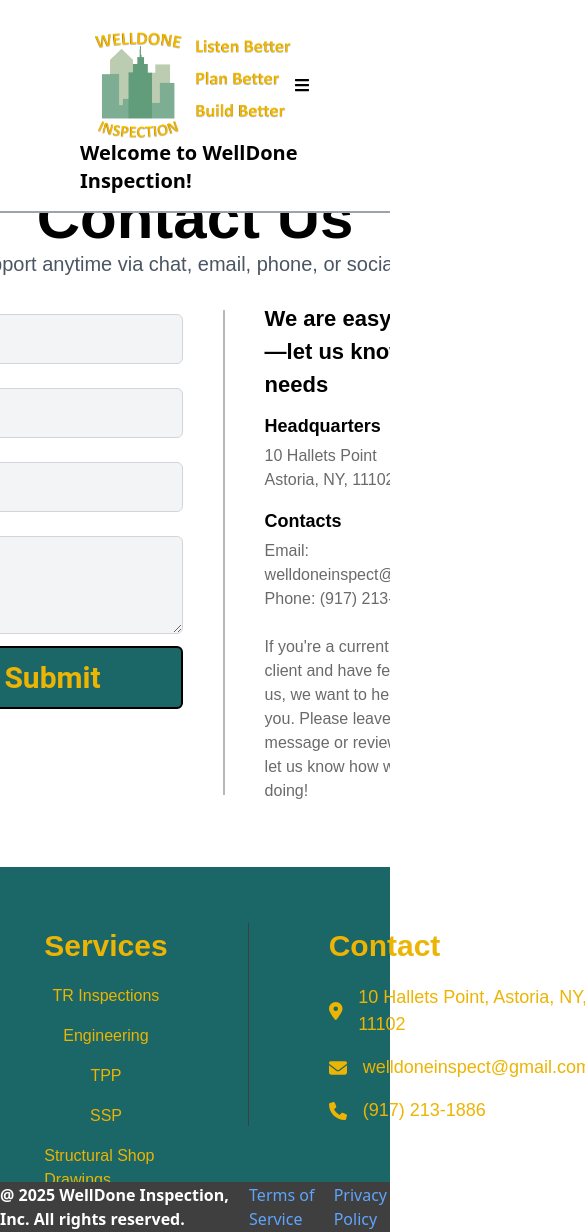
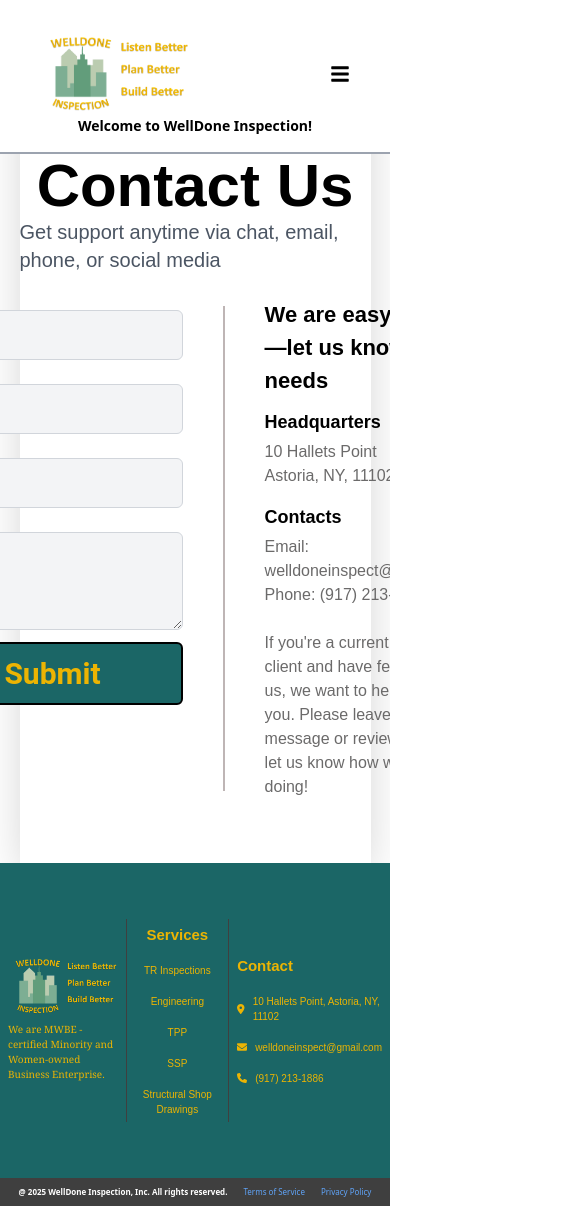
Before and after one commit to Mallow-Lin/mallow-lin.github.io, a React (Create React App) app: page /Contact in a window 390 px wide. Shown: the whole page, 585 px wide, since content can reach past the window. After the commit the page ends 1206 px from the top, so only its background shows below. Built offline with nearby package versions, Linux system fonts and the light colour scheme.

Commit message:
modified partial of mobile version

```diff
--- a/src/App.js
+++ b/src/App.js
@@ -20,13 +20,6 @@
         setNavbarHeight(value)
     }
 
-    const checkScreenSize = () => {
-        if (window.innerWidth >= 768) {
-            return true;
-        }
-    }
-
-
     return (
         <Router>
             <Navbar
@@ -34,15 +27,14 @@
                 activeTabIndex={activeTabIndex}
                 setActiveTabIndex={setActiveTabIndex}
             />
+
             <div className="flex justify-center overflow-x-hidden">
-                <div className="md:w-[90%] shadow-2xl">
+                <div className="w-[90%] shadow-2xl">
                     <Routes>
                         <Route path="/" element={<Home setActiveTabIndex={setActiveTabIndex} />} />
                         <Route path="/About" element={<About
                             topPadding={navbarHeight}
-                            setActiveTabIndex={setActiveTabIndex}
-                        />}
-                        />
+                            setActiveTabIndex={setActiveTabIndex} />} />
                         <Route path="/Services" element={<Service topPadding={navbarHeight} />} />
                         <Route path="/Projects" element={<Projects topPadding={navbarHeight} />} />
                         <Route path="/Contact" element={<Contact topPadding={navbarHeight} />} />
--- a/src/components/Footer.js
+++ b/src/components/Footer.js
@@ -12,14 +12,14 @@
 
     return (
         <div className='flex flex-col justify-center bg-[#1b6666]'>
-            <div className='flex justify-center h-[315px] py-14'>
-                <div className='flex flex-col w-[320px] space-y-2'>
+            <div className='flex justify-center items-center h-[315px] py-14'>
+                <div className='flex flex-col w-[320px] space-y-2 mx-2 md:mx-10 lg:mx-20'>
                     <img src={mottoLogo} alt='logo' className='w-[200px]' />
-                    <p className='text-[#ecb403] font-serif'>We are MWBE - certified Minority and Women-owned Business Enterprise.</p>
+                    <p className='text-[#ecb403] font-serif  text-[10px] md:text-[15px] lg:text-[18px]'>We are MWBE - certified Minority and Women-owned Business Enterprise.</p>
                 </div>
-                <div className='border-[#3f3f3f] border-l-[1px] border-solid h-full mx-20'></div>
-                <div className='flex flex-col w-[250px] items-center space-y-4 text-[#ecb403]'>
-                    <p className='text-[30px] font-bold font-oswald'>Services</p>
+                <div className='border-[#3f3f3f] border-l-[1px] border-solid h-full'></div>
+                <div className='flex flex-col w-[250px] justify-center items-center space-y-4 text-[#ecb403] mx-2 md:mx-10 lg:mx-20'>
+                    <p className='text-[15px] md:text-[20px] lg:text-[30px] font-bold font-oswald'>Services</p>
                     {/* {
                         services.map((service, index) => {
                             return (
@@ -37,30 +37,30 @@
                             )
                         })
                     } */}
-                      <p className='font-merriweather'>TR Inspections</p>
-                      <p className='font-merriweather'>Engineering</p>
-                      <p className='font-merriweather'>TPP</p>
-                      <p className='font-merriweather'>SSP</p>
-                      <p className='font-merriweather'>Structural Shop Drawings</p>
+                      <p className='font-merriweather text-[10px] md:text-[15px] lg:text-[18px]'>TR Inspections</p>
+                      <p className='font-merriweather text-[10px] md:text-[15px] lg:text-[18px]'>Engineering</p>
+                      <p className='font-merriweather text-[10px] md:text-[15px] lg:text-[18px]'>TPP</p>
+                      <p className='font-merriweather text-[10px] md:text-[15px] lg:text-[18px]'>SSP</p>
+                      <p className='font-merriweather text-[10px] md:text-[15px] lg:text-[18px] text-center'>Structural Shop Drawings</p>
                 </div>
-                <div className='border-[#3f3f3f] border-l-[1px] border-solid h-full mx-20'></div>
-                <div className='flex flex-col items-start space-y-4 text-[#ecb403]'>
-                    <p className='text-[30px] font-bold font-oswald'>Contact</p>
-                    <div className='flex space-x-4 items-center text-[18px]'>
+                <div className='border-[#3f3f3f] border-l-[1px] border-solid h-full'></div>
+                <div className='flex flex-col items-start space-y-4 text-[#ecb403] mx-2 md:mx-10 lg:mx-20'>
+                    <p className='text-[15px] md:text-[20px] lg:text-[30px]  font-bold font-oswald'>Contact</p>
+                    <div className='flex space-x-2 sm:space-x-4 items-center text-[10px] md:text-[15px] lg:text-[18px]'>
                         <FontAwesomeIcon icon={faMapMarkerAlt} />
-                        <p className='font-merriweather'>10 Hallets Point, Astoria, NY, 11102</p>
+                        <p className='font-merriweather text-[10px] md:text-[15px] lg:text-[18px]'>10 Hallets Point, Astoria, NY, 11102</p>
                     </div>
-                    <div className='flex space-x-4 items-center text-[18px]'>
+                    <div className='flex space-x-2 sm:space-x-4 items-center text-[10px] md:text-[15px] lg:text-[18px]'>
                         <FontAwesomeIcon icon={faEnvelope} />
-                        <p className='text-[18px] font-merriweather'>welldoneinspect@gmail.com</p>
+                        <p className='text-[10px] md:text-[15px] lg:text-[18px] font-merriweather'>welldoneinspect@gmail.com</p>
                     </div>
-                    <div className='flex space-x-4 items-center text-[18px]'>
+                    <div className='flex space-x-2 sm:space-x-4 items-center text-[10px] md:text-[15px] lg:text-[18px]'>
                         <FontAwesomeIcon icon={faPhone} />
-                        <p className='text-[18px] font-merriweather'>(917) 213-1886</p>
+                        <p className='text-[10px] md:text-[15px] lg:text-[18px] font-merriweather'>(917) 213-1886</p>
                     </div>
                 </div>
             </div>
-            <div className='flex justify-center items-center h-[50px] bg-[#3f3f3f] space-x-4'>
+            <div className='flex justify-center items-center bg-[#3f3f3f] space-x-4 text-[8px] md:text-[12px] lg:text-[15px] py-2'>
                 <p className='text-white font-semibold'>@ 2025 WellDone Inspection, Inc. All rights reserved.</p>
                 <p className='font-medium text-blue-400'>Terms of Service</p>
                 <p className='font-medium text-blue-400'> Privacy Policy</p>
--- a/src/components/Navbar.js
+++ b/src/components/Navbar.js
@@ -12,7 +12,7 @@
     const {
         setNavbarHeight,
         activeTabIndex,
-        setActiveTabIndex
+        setActiveTabIndex,
     } = props
 
     const navbarRef = useRef(null)
@@ -77,13 +77,14 @@
     }
 
     return (
-        <nav ref={navbarRef} className={`z-20 fixed w-full py-4 px-20 border-b-2 border-b-gray-400 ${navbarStyle} transition-all duration-500`}>
+        <nav ref={navbarRef} className={`z-20 fixed w-full py-4 md:px-20 px-10 border-b-2 border-b-gray-400 ${navbarStyle} transition-all duration-500`}>
             <div className='flex justify-between items-center'>
                 <div
                     className={`${collapsed ? "scale-[0.8]" : "scale-100"} duration-500 cursor-pointer`}
                     onClick={handleLogoClick}
                 >
-                    <img src={mottoLogo} alt='logo' className='w-[300px]' />
+                    <img src={mottoLogo} alt='logo' className="md:w-[300px] w-[150px] right-0"/>
+
                 </div>
                 {/* Desktop menu */}
                 <div className={`hidden md:flex flex w-[550px] items-center h-12  font-semibold duration-500 ${collapsed ? "text-lg" : "text-xl"} relative`}>
@@ -113,16 +114,16 @@
 
                 {/* Hamburger */}
                 <div onClick={handleClick} className='md:hidden z-10 py-8 cursor-pointer'>
-                    {!nav ? <FaBars /> : <FaTimes />}
+                    {!nav ? <FaBars className='size-[20px]' /> : <FaTimes />}
                 </div>
 
 
                 {/* Mobile menu */}
-                <ul className={!nav ? 'hidden' : 'md:hidden absolute top-10 right-10 w-60 h-70 bg-[#1b6666] flex flex-col justify-center items-center rounded-3xl'}>
+                <ul className={!nav ? 'hidden' : 'md:hidden absolute top-12 right-5 w-40 h-70 bg-[#1b6666] flex flex-col justify-center items-center rounded-3xl'}>
                     {
                         tabs.map((tab, index) => {
                             const isActive = activeTabIndex === index
-                            return <li key={index} className="my-6 text-2xl cursor-pointer">
+                            return <li key={index} className="my-2 text-md text-white cursor-pointer">
                                 <Link onClick={handleClick} to={`/${tab}`} spy={true} smooth={true} offset={tab.offset} duration={500}> {tab} </Link>
                                 </li>
                         })
@@ -130,7 +131,7 @@
                 </ul>
             </div>
             {
-                activeTabIndex === null && <div className={`flex justify-center font-bold text-xl overflow-hidden transition-all ${collapsed ? 'max-h-0 opacity-0' : 'max-h-20 opacity-100'} duration-300`}>
+                activeTabIndex === null && <div className={`flex justify-center font-bold md:text-xl text-sm overflow-hidden transition-all ${collapsed ? 'max-h-0 opacity-0' : 'max-h-20 opacity-100'} duration-300`}>
                     Welcome to WellDone Inspection!
                 </div>
             }
--- a/src/pages/about/About.js
+++ b/src/pages/about/About.js
@@ -18,16 +18,16 @@
             <div ref={blockRef}
                 className={`flex flex-col items-center w-screen`} >
                 <SlideInWrapper isInView={blockInView} direction="top">
-                    <p className={`text-[60px] font-semibold font-aleo`}>About Us</p>
+                    <p className={`text-[20px] md:text-[40px] lg:text-[60px] font-semibold font-aleo mt-2 md:mt-12 lg:mt-20`}>About Us</p>
                 </SlideInWrapper>
-                <div className='flex flex-col w-2/3 rounded-3xl py-10 items-center bg-gray-200'>
-                    <div className='flex space-x-4 items-center px-4'>
+                <div className='flex flex-col w-5/6 md:w-2/3 rounded-3xl py-10 items-center bg-gray-200'>
+                    <div className='lg:flex sm:space-x-4 items-center sm:px-4'>
                         <SlideInWrapper className="flex flex-col relative items-center group" isInView={blockInView} direction="left">
-                            <img src={Logo} className='object-contain group-hover:scale-75 group-hover:-mt-10 duration-500'></img>
-                            <p className='opacity-0 group-hover:opacity-100 group-hover:-mt-10 duration-500'>Text placeholder describing image</p>
+                            <img src={Logo} className='object-contain group-hover:scale-75 group-hover:-mt-10 duration-500 w-[100px] sm:w-[200px] lg:w-full'></img>
+                            {/* <p className='opacity-0 group-hover:opacity-100 group-hover:-mt-10 duration-500'>Text placeholder describing image</p> */}
                         </SlideInWrapper>
                         <SlideInWrapper isInView={blockInView} direction="right">
-                            <div className="flex flex-col p-4 space-y-2 text-xl font-aleo">
+                            <div className="flex flex-col p-4 space-y-2 text-[15px] md:text-md lg:text-xl font-aleo">
                                 <p className="mt-3 mb-3">WellDone Inspection, Inc. is a New York City–based DOB-registered Special Inspection Agency dedicated to delivering accurate, code-compliant, and timely special inspections for construction projects of all scales. As a small business, we pride ourselves on offering the attention to detail, responsiveness, and accountability that larger firms often can't match.</p>
                                 <p className="mt-3 mb-3">Founded by a licensed professional engineer with over 10 years of experience in structural engineering and construction oversight, our mission is simple:
                                     Support builders, owners, and developers in building safe, durable, and code-compliant structures.</p>
@@ -50,7 +50,7 @@
                                 window.scrollTo(0, 0)
                             }}
                             to={`/contact`}
-                            className="flex justify-center items-center group space-x-4 w-1/2 hover:w-3/5 hover:text-[#ecb403] border-[3px] px-6 py-3 mt-6 font-semibold rounded-xl border-white hover:border-[#ecb403] hover:bg-[#1b6666] duration-500">
+                            className="flex justify-center items-center group space-x-4 w-4/5 lg:w-1/2 hover:w-3/5 hover:text-[#ecb403] text-[15px] md:text-md lg:text-xl border-[3px] px-6 py-3 mt-6 font-semibold rounded-xl border-white hover:border-[#ecb403] hover:bg-[#1b6666] duration-500">
                             <p className='-mr-6 group-hover:mr-0 duration-500'>We are easy to find. Let us know your needs.</p>
                             <FontAwesomeIcon icon={faComments} className='opacity-0 group-hover:flex group-hover:opacity-100 duration-500' />
                         </Link>
--- a/src/pages/home/About.js
+++ b/src/pages/home/About.js
@@ -4,18 +4,31 @@
 
 const About = () => {
     return (
-        <div className='flex space-x-8 py-20 px-40'>
+        <div className='flex flex-col md:space-x-8 px-10 lg:px-40'>
+            <div className='flex flex-row'>
                 <div className='flex flex-col justify-between flex-grow'>
                     <div className='flex items-center'>
-                    <p className='text-[35px] font-bold'>About Us</p>
+                        <p className='md:text-[35px] font-bold text-[20px]'>About Us</p>
                         <hr className='border-1 border-black flex-grow mx-4'></hr>
                     </div>
-                <h2 className='font-serif text-[20px] mb-6'>
+                    <h2 className='font-serif md:text-[20px] text-[15px]'>
                         <p className="mt-3 mb-3">WellDone Inspection, Inc. is a New York City–based DOB-registered Special Inspection Agency dedicated to delivering accurate, code-compliant, and timely special inspections for construction projects of all scales. As a small business, we pride ourselves on offering the attention to detail, responsiveness, and accountability that larger firms often can't match.</p>
                         <p className="mt-3 mb-3">Founded by a licensed professional engineer with over 10 years of experience in structural engineering and construction oversight, our mission is simple:
     Support builders, owners, and developers in building safe, durable, and code-compliant structures.</p>
+                    </h2>
 
-                    <p className="mt-10 mb-3">What We Do</p>
+                </div>
+                <div className='group relative sm:left-5 lg:left-20 flex-none size-[100px] md:size-[200px] lg:size-[250px]'>
+                    <img src={logo_no_motto} alt='logo' className='absolute w-full h-full object-fill border-2 rounded-3xl bg-white ml-[-5px] mt-[-5px] group-hover:translate-x-[-10px] group-hover:translate-y-[-10px] duration-500 z-10' />
+                    <div className='bg-white border-4 w-full h-full rounded-3xl flex items-end justify-center p-1
+                    ml-[20px] mt-[35px] md:ml-[0px] md:mt-[0px]  md:group-hover:translate-x-[10px] md:group-hover:translate-y-[30px] duration-500'>
+                        <p className='font-bold text-[10px] md:text-sm lg:text-lg'>James Jiang, P.E., Director</p>
+                    </div>
+                </div>
+            </div>
+            <div>
+                <p className="mb-3 font-bold text-[20px]">What We Do</p>
+                <div className='font-serif text-[15px] md:text-[20px]'>
                     <p>We provide third-party Special Inspections as required by the NYC Building Code (Chapter 17), including but not limited to:</p>
                     <li>Structural Steel & Welding Inspections</li>
                     <li>Concrete Placement & Rebar</li>
@@ -24,16 +37,9 @@
                     <li>EIFS & Fireproofing</li>
                     <li>Energy Code Compliance Inspections</li>
                     <li>Excavation and Underpinning Oversight</li>
-                </h2>
-                <hr className='border-1 border-black mr-3'></hr>
-            </div>
-            <div className='group relative flex-none size-[300px]'>
-                <img src={logo_no_motto} alt='logo' className='absolute w-full h-full object-fill border-2 rounded-3xl bg-white ml-[-5px] mt-[-5px] group-hover:translate-x-[-10px] group-hover:translate-y-[-10px] duration-500 z-10' />
-                <div className='bg-white border-4 w-full h-full rounded-3xl flex items-end justify-center p-1
-                ml-[5px] mt-[5px] group-hover:translate-x-[10px] group-hover:translate-y-[20px] duration-500'>
-                    <p className='font-bold'>James Jiang, P.E., Director</p>
                 </div>
             </div>
+            <hr className='border-1 border-black mt-6 mr-3'></hr>
         </div>
     )
 }
--- a/src/pages/home/Home.js
+++ b/src/pages/home/Home.js
@@ -14,21 +14,16 @@
         setActiveTabIndex
     } = props
 
-    const checkScreenSize = () => {
-        if (window.innerWidth < 768) {
-            return true;
-    }
-}
+    return (
+        <div>
+            <div className='flex justify-center items-cente'>
+                <img src={headerImage} className='lg:h-[600px] my-20 md:my-0 mb-5'/>
+            </div>
 
-    return (
-        <div className = {`${checkScreenSize ? "w-full" : ""}`}>
-            <div>
-                <img src={headerImage} className='mx-auto w-30'/>
-            </div>
             <About />
             <Qualifications />
             <Services setActiveTabIndex={setActiveTabIndex} />
-            <div className='w-full justify-center flex'>
+            {/* <div className='w-full justify-center flex'>
                 <Link
                     onClick={() => {
                         setActiveTabIndex(2)
@@ -39,7 +34,7 @@
                     <p className='-mr-6 group-hover:mr-0 duration-500'>Check out our latest projects.</p>
                     <FontAwesomeIcon icon={faScrewdriverWrench} className='opacity-0 group-hover:flex group-hover:opacity-100 duration-500' />
                 </Link>
-            </div>
+            </div> */}
         </div>
     )
 }
--- a/src/pages/home/Qualifications.js
+++ b/src/pages/home/Qualifications.js
@@ -3,13 +3,13 @@
 const Qualifications = () => {
 
     return (
-        <div className='flex space-x-8 py-20 px-40'>
+        <div className='flex space-x-8 px-10 py-5 sm:py-10 md:py-0 lg:px-40 lg:py-0'>
             <div className='flex flex-col justify-between flex-grow'>
                 <div className='flex items-center'>
-                    <p className='text-[35px] font-bold'>Qualifications</p>
+                    <p className='md:text-[35px] font-bold text-[20px]'>Qualifications</p>
                     <hr className='border-1 border-black flex-grow mx-4'></hr>
                 </div>
-                <h2 className='font-serif text-[20px] gap-4 mt-6 mb-6'>
+                <h2 className='font-serif gap-4 mt-6 mb-6 md:text-[20px] mb-6 text-[15px]'>
                     <p>NY / NJ State Licensed P.E. with Structural and Geotechnical Background</p>
                     <p>AWS Certified Welding Inspector</p>
                     <p>ICC Master of Special Inspection</p>
--- a/src/pages/home/Services.js
+++ b/src/pages/home/Services.js
@@ -8,9 +8,9 @@
     } = props
 
     return (
-        <div className='flex flex-col items-center justify-center py-20 px-40 space-y-10 bg-gray-100'>
-            <div className='text-[50px] font-semibold'>Services</div>
-            <div className='grid grid-cols-5 w-full justify-center items-center space-x-36 gap-4'>
+        <div className='flex flex-col items-center justify-center bg-gray-100 sm:py-10'>
+            <div className='font-semibold md:text-[50px] font-bold text-[20px]'>Services</div>
+            <div className='flex flex-wrap gap-6 items-center justify-center py-5 sm:py-10'>
                 {
                     services.map((service, index) => {
                         return <ServiceCard key={index} service={service} setActiveTabIndex={setActiveTabIndex} />
@@ -29,13 +29,13 @@
     } = props
 
     return (
-        <div className={`group h-[300px] w-[300px] bg-[#808080] rounded-xl shadow-card overflow-hidden flex relative justify-center items-center duration-[0.8s]
+        <div className={`group h-[200px] w-[180px] md:h-[200px] md:w-[200px] lg:h-[260px] lg:w-[260px] bg-[#808080] rounded-xl shadow-card overflow-hidden flex relative justify-center items-center duration-[0.8s]
         bg-center bg-no-repeat bg-[length:300px] hover:bg-left hover:bg-[length:600px]`}
             style={{ backgroundImage: `url(${service.background})` }}>
-            <p className='absolute text-xl font-bold top-0 w-full text-white p-3 bg-black group-hover:bg-transparent'>{service.title}</p>
-            <div className='h-[calc(100%-10px)] w-[calc(100%-10px)] rounded-xl duration-500  border-transparent justify-center items-center flex flex-col space-y-6
+            <p className='absolute text-[12px] sm:text-sm md:text-sm lg:text-xl font-bold top-0 w-full text-white p-3 bg-black group-hover:bg-transparent'>{service.title}</p>
+            <div className='h-[calc(100%-10px)] w-[calc(100%-10px)] rounded-xl duration-500  border-transparent justify-center items-center flex flex-col mt-[30px]
             group-hover:border-[1px] group-hover:border-white group-hover:border-solid'>
-                <p className='text-center text-[20px] px-[15px] text-transparent
+                <p className=' text-center justify-center text-[12px] sm:text-sm md:text-sm lg:text-xl text-white sm:text-transparent md:text-transparent lg:text-transparent
                 group-hover:text-white duration-500'>{service.shortDescription}</p>
                 <Link
                     onClick={() => {
@@ -43,7 +43,7 @@
                         window.scrollTo(0, 0)
                     }}
                     to={"/services"}
-                    className='py-[10px] px-[20px] font-roboto text-white border-white border-[1px] text-[13px] opacity-0
+                    className='py-[10px] px-[20px] mt-[10px] font-roboto text-white border-white border-[1px] text-[13px] sm:opacity-0
                     group-hover:opacity-100 hover:bg-[#1b6666] hover:text-[#ecb403] duration-300'
                 >
                     LEARN MORE
```
Also changed, not shown: package.json (+6 -1 lines), src/pages/services/Services.js (+21 -14 lines), 1 other file (tests, documents, lock files or other folders). Lines whose indentation alone changed are shown as unchanged.
